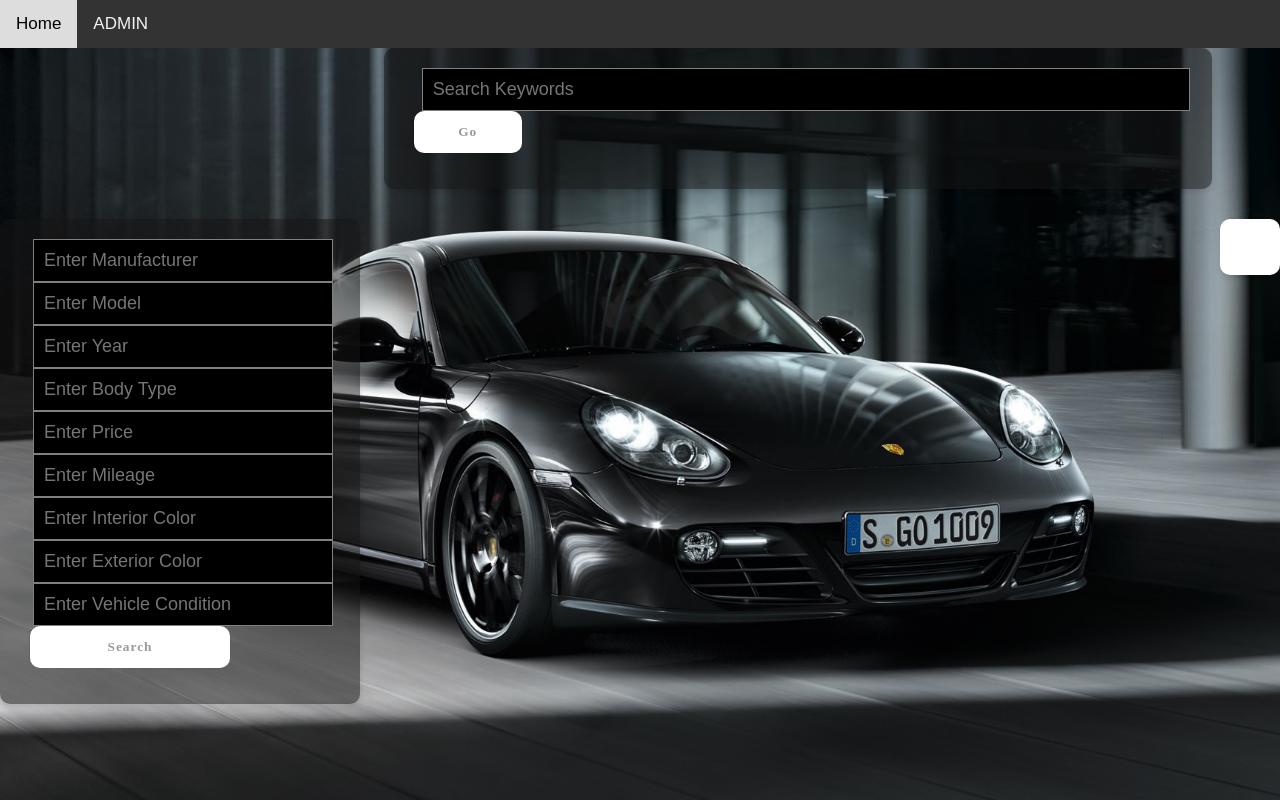
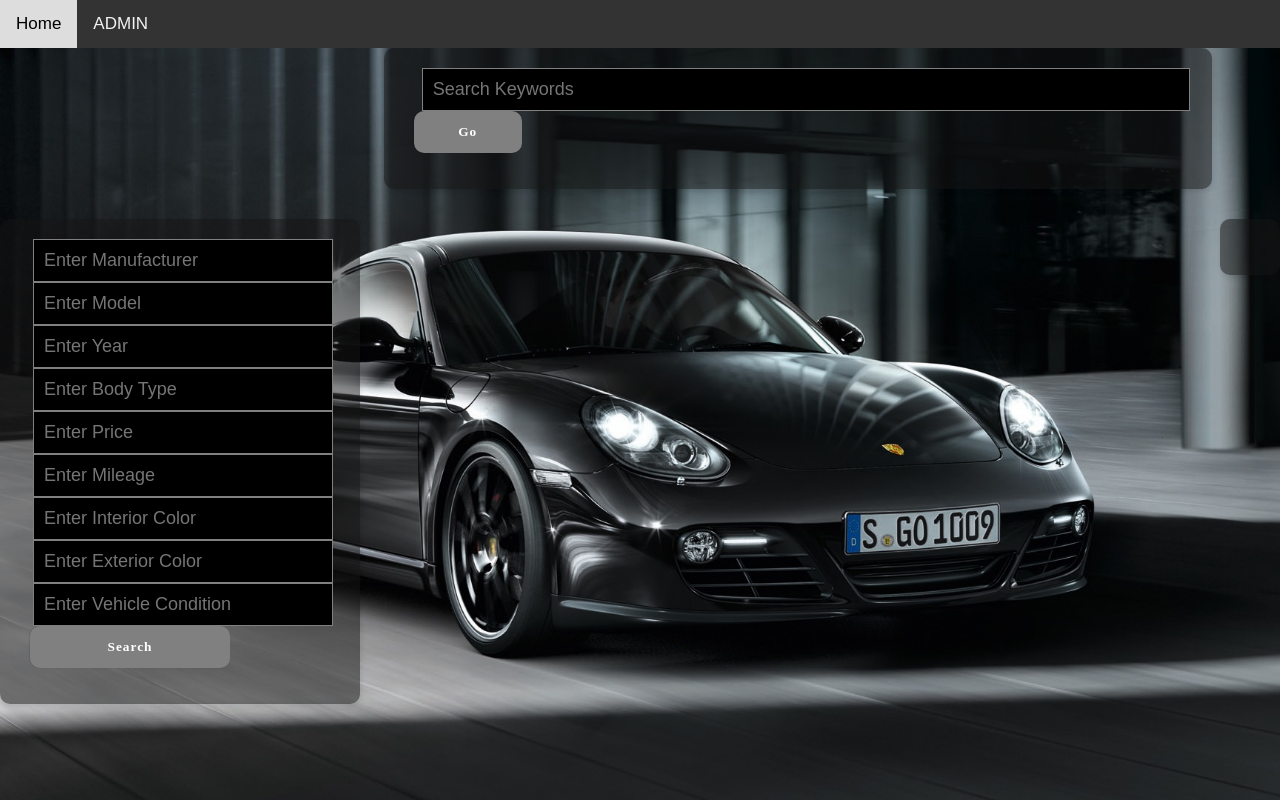
Before and after one commit to abegaz/iCarShop, a PHP site: page /CarInventory/inventory.html in a window 1280 px wide. Run offline with PHP 8.4, Linux system fonts and the light colour scheme; some libraries are stand-ins or nearby versions.

Commit message:
Add files via upload

```diff
--- a/Shedd-s Sample/Stable Version -11-07-18/CarInventory/styles.css
+++ b/Shedd-s Sample/Stable Version -11-07-18/CarInventory/styles.css
@@ -15,7 +15,8 @@ h1{
 }
 
 .content{
-    background: #fff;
+    background-color:black;
+	background: rgba(20, 20, 20, .5);
     max-width: 960px;
     margin: 30px auto;
     padding:  20px 30px;
@@ -38,6 +39,9 @@ li{
     position: relative;
     border: 1px solid #e6e6e6;
     height: 150px;
+	 background-color:black;
+	background: rgba(20, 20, 20, .5);
+	color:white;
 }
 
 /* li:nth-child(even){
@@ -121,7 +125,8 @@ form:after{
 
 button{
     border: 0;
-    background: #fff;
+     background-color:gray;
+
     border-radius: 10px;
     padding: 13px;
     width: 14%;
@@ -129,7 +134,7 @@ button{
     font-weight: bold;
     font-family: ubuntu;
     letter-spacing: 1px;
-    color: #999;
+    color:white;
 }
 
 .searchBy {
```
